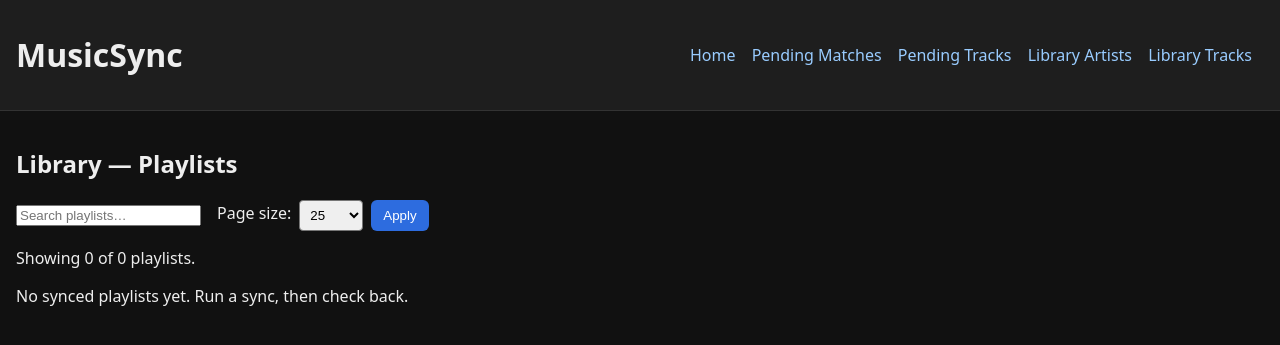
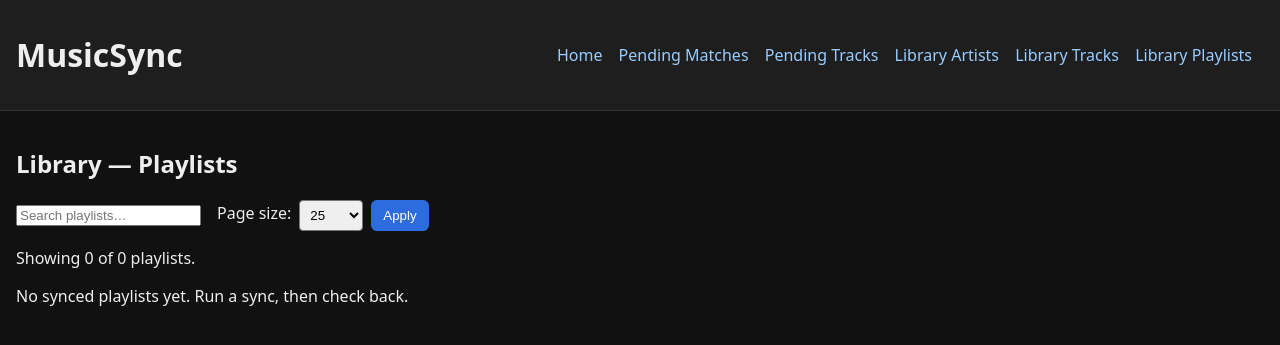
Before and after one commit to planetf1/musicsync, a FastAPI app: page /library/playlists in a window 1280 px wide. Shown: the top 345 px of the page. Run offline with FastAPI, Linux system fonts and the light colour scheme; some libraries are stand-ins or nearby versions.

Commit message:
add playlists in ui
Signed-off-by: Nigel Jones <jonesn@uk.ibm.com>

```diff
--- a/app/templates/base.html
+++ b/app/templates/base.html
@@ -16,6 +16,7 @@
       <a href="/pending-tracks">Pending Tracks</a>
       <a href="/library/artists">Library Artists</a>
       <a href="/library/tracks">Library Tracks</a>
+      <a href="/library/playlists">Library Playlists</a>
     </nav>
   </header>
   <main>
--- a/app/templates/index.html
+++ b/app/templates/index.html
@@ -163,6 +163,7 @@
   <hr />
   <div class="actions">
     <button id="btn-sync-playlists" class="btn" onclick="startPlaylistSync()" {% if not (spotify_ok and tidal_ok) %}disabled{% endif %}>Sync Playlists (Spotify → TIDAL)</button>
+    <a class="btn secondary" href="/library/playlists" style="margin-left:8px;">View Playlists</a>
     <div id="playlist-sync-progress" style="margin-top:8px"></div>
     <script>
       let playlistSyncTimer;
```
